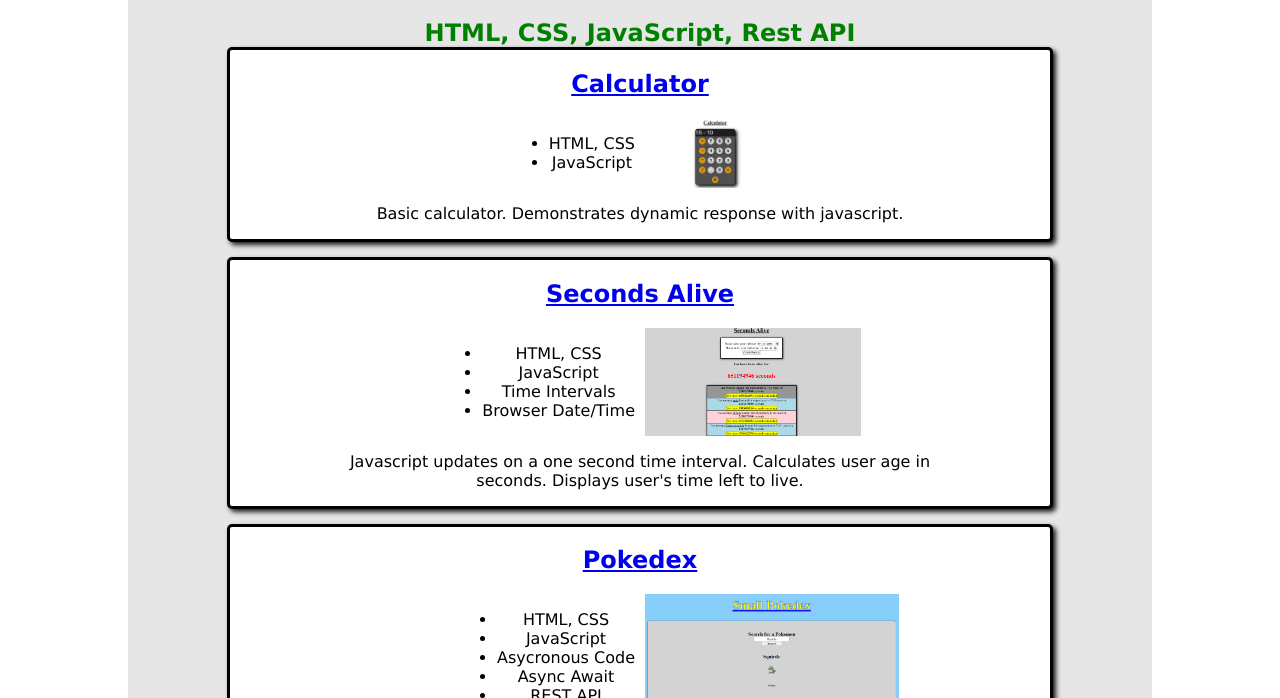
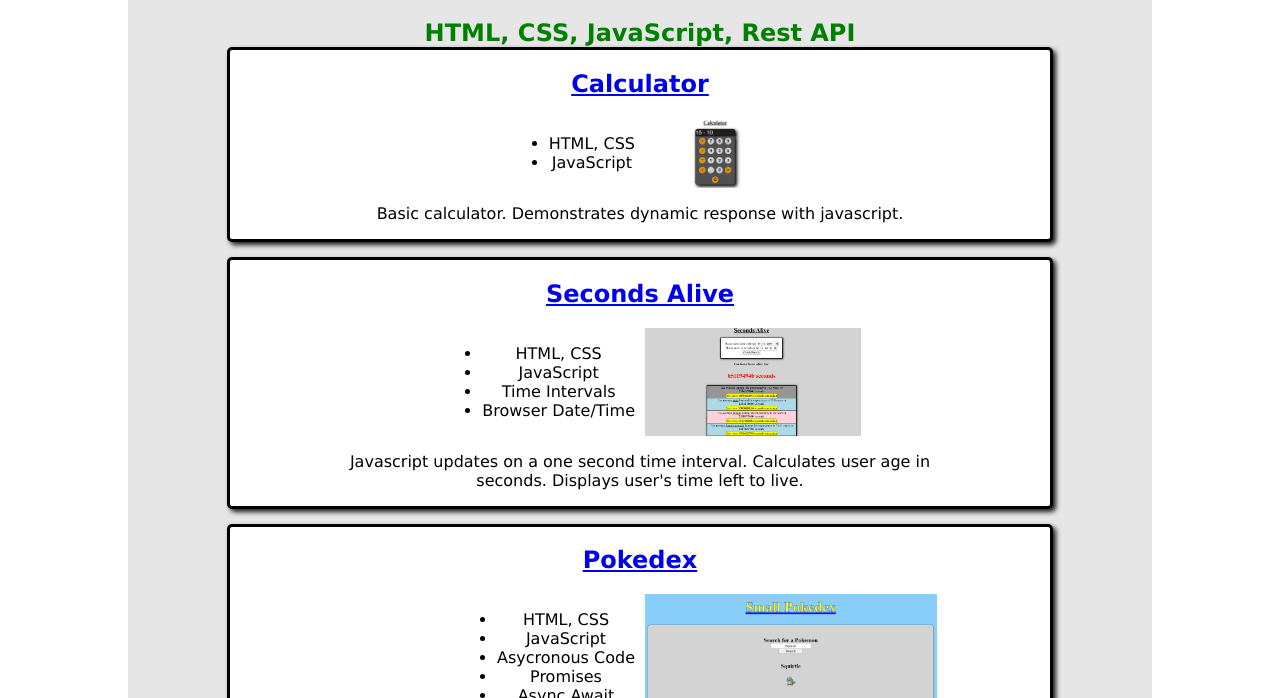
Before and after one commit to ErickHoy11/resume, a plain HTML site: page projects.html in a window 1280 px wide. Shown: the part 102-800 px from the top of the page. Drawn offline with Linux system fonts and the light colour scheme.

Commit message:
minor change promises are a well known topic, adding to list of used technologies for project

```diff
--- a/projects.html
+++ b/projects.html
@@ -78,6 +78,7 @@
                                 <li>HTML, CSS</li>
                                 <li>JavaScript</li>
                                 <li>Asycronous Code</li>
+                                <li>Promises</li>
                                 <li>Async Await</li>
                                 <li>REST API</li>
                             </ul>
```
